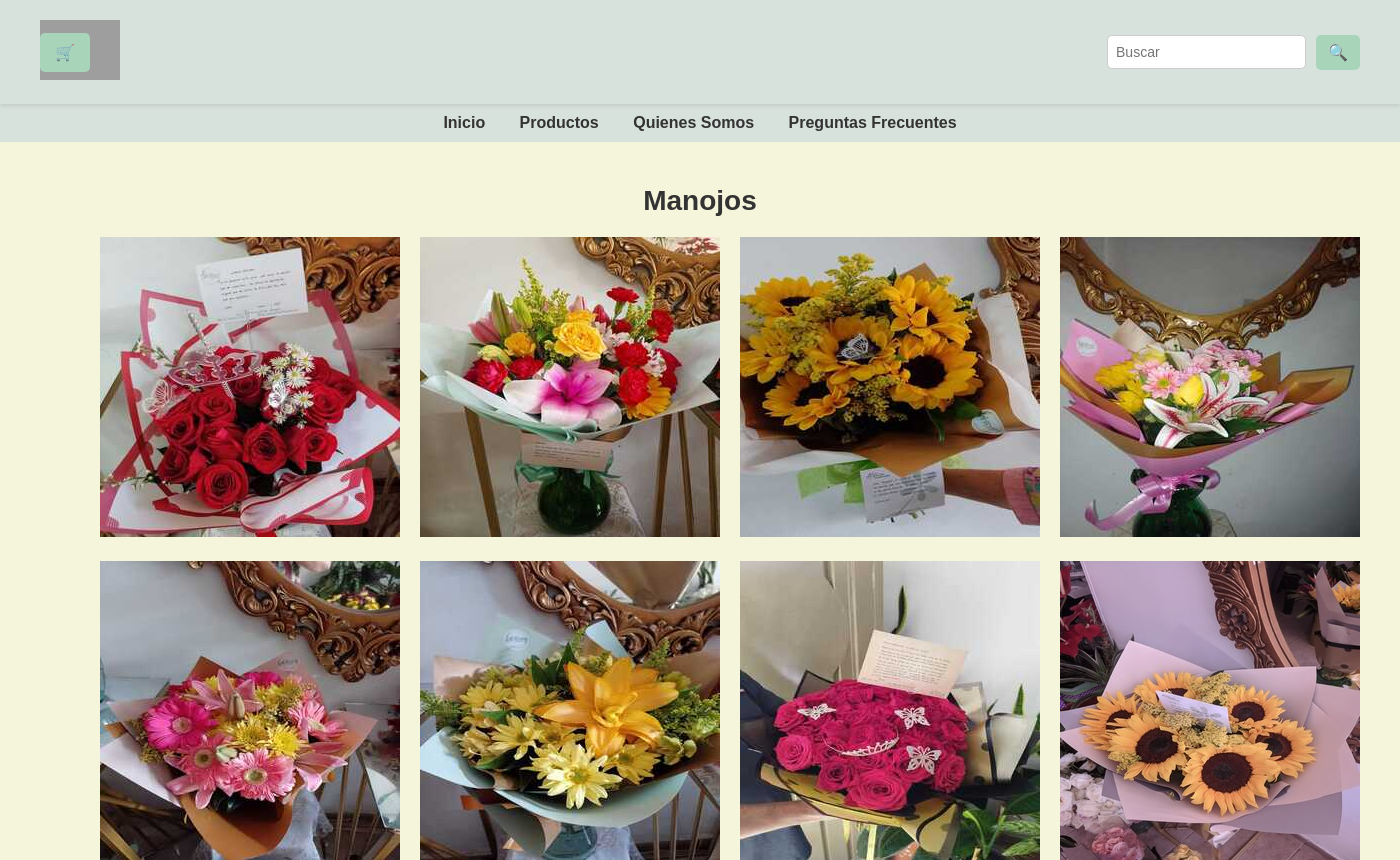
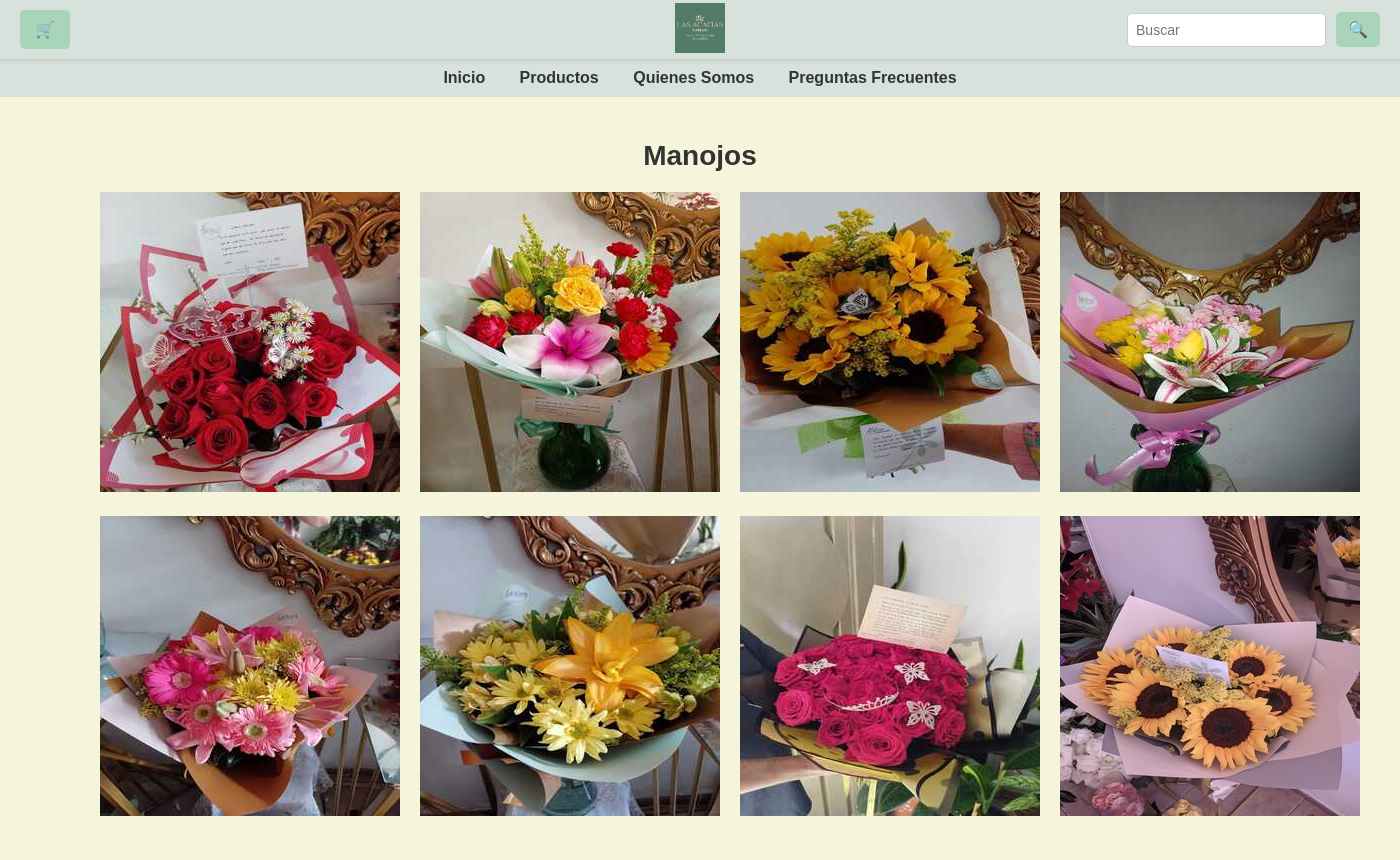
Before and after one commit to SantiagoCrispoca/Lasacacias, a PHP site: page /productos.html in a window 1400 px wide; the page is wider, and only the part inside the window is pictured. Shown: the top 860 px of that part. Run offline with PHP 8.4, Linux system fonts and the light colour scheme; grey boxes are pictures that could not be loaded.

Commit message:
Correcion a logo centrado

```diff
--- a/index.html
+++ b/index.html
@@ -11,7 +11,7 @@
     <header class="header">
         <button class="cart-button">🛒</button>
         <div class="logo">
-            <img src="logo.png" alt="Logo de Floristería Las Acacias">
+            <img src="imagenes/logo.jpg" alt="Logo de Floristería Las Acacias">
         </div>
         <div class="search-box">
             <input type="text" placeholder="Buscar">
--- a/preguntas-frecuentes.html
+++ b/preguntas-frecuentes.html
@@ -11,7 +11,7 @@
     <header class="header">
         <button class="cart-button">🛒</button>
         <div class="logo">
-            <img src="logo.png" alt="Logo de Floristería Las Acacias">
+            <img src="imagenes/logo.jpg" alt="Logo de Floristería Las Acacias">
         </div>
         <div class="search-box">
             <input type="text" placeholder="Buscar">
--- a/productos.html
+++ b/productos.html
@@ -11,7 +11,7 @@
     <header class="header">
         <button class="cart-button">🛒</button>
         <div class="logo">
-            <img src="logo.png" alt="Logo de Floristería Las Acacias">
+            <img src="imagenes/logo.jpg" alt="Logo de Floristería Las Acacias">
         </div>
         <div class="search-box">
             <input type="text" placeholder="Buscar">
--- a/quienes-somos.html
+++ b/quienes-somos.html
@@ -11,7 +11,7 @@
     <header class="header">
         <button class="cart-button">🛒</button>
         <div class="logo">
-            <img src="logo.png" alt="Logo de Floristería Las Acacias">
+            <img src="imagenes/logo.jpg" alt="Logo de Floristería Las Acacias">
         </div>
         <div class="search-box">
             <input type="text" placeholder="Buscar">
--- a/styles.css
+++ b/styles.css
@@ -7,41 +7,49 @@ body {
     color: #333;
 }
 
-/* Header */
+/* Estilos para el header */
 .header {
     display: flex;
-    justify-content: space-between; /* Espacio entre elementos */
-    align-items: center;
-    padding: 20px 40px; /* Más grande */
+    justify-content: space-between; /* Distribuye el espacio entre los elementos */
+    align-items: center; /* Centra verticalmente los elementos */
+    padding: 10px 20px;
     background-color: #d8e2dc; /* Verde pastel */
     box-shadow: 0 2px 4px rgba(0, 0, 0, 0.1);
-    position: relative;
+    position: relative; /* Para posicionar el botón del carrito */
+}
+
+/* Estilos para el logo */
+.logo {
+    position: absolute; /* Posiciona el logo de manera absoluta */
+    left: 50%; /* Lo coloca en el centro horizontal */
+    transform: translateX(-50%); /* Ajusta el centrado */
 }
 
 .logo img {
-    height: 60px; /* Más grande */
+    height: 50px; /* Altura del logo */
 }
 
+/* Estilos para el botón del carrito */
 .cart-button {
-    position: absolute;
-    left: 40px; /* Más cerca del centro */
     background-color: #a8d5ba; /* Verde pastel más oscuro */
     border: none;
     padding: 10px 15px;
     font-size: 16px;
     cursor: pointer;
     border-radius: 5px;
+    margin-right: auto; /* Empuja el botón a la izquierda */
 }
 
 .cart-button:hover {
     background-color: #8cbaa3; /* Verde pastel más oscuro al pasar el mouse */
 }
 
-/* Barra de búsqueda */
+/* Estilos para la barra de búsqueda */
 .search-box {
     display: flex;
     align-items: center;
     gap: 10px;
+    margin-left: auto; /* Empuja la barra de búsqueda a la derecha */
 }
 
 .search-box input {
```
